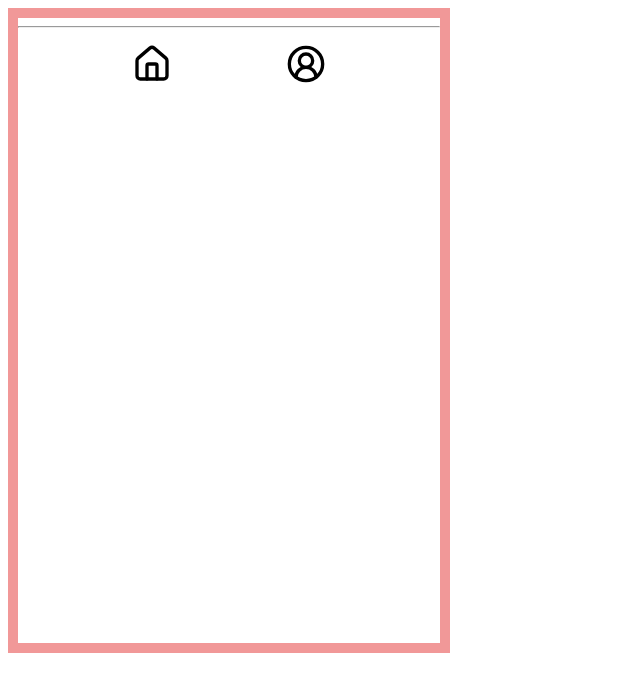
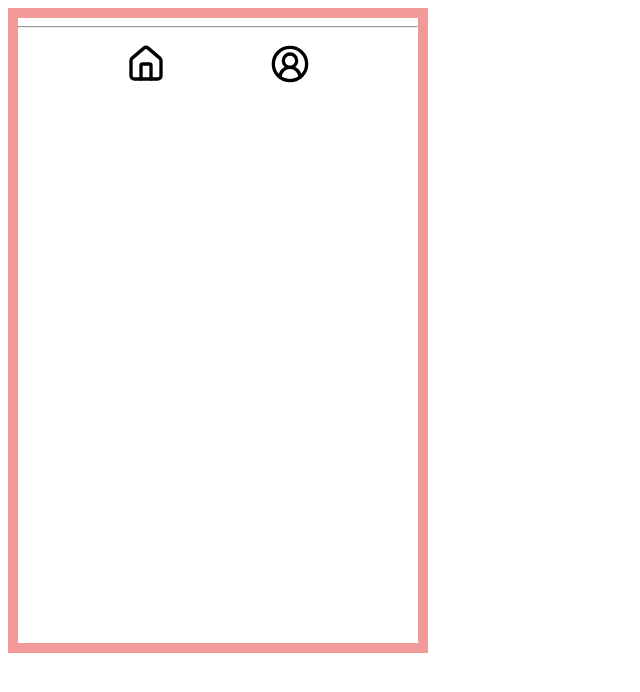
Before and after one commit to Romashka641/Musicore, a React (Vite) app: page / in a window 1280 px wide. Shown: the top 692 px of the page, without its empty margins (0-640 px from the left). Built offline with nearby package versions, Linux system fonts and the light colour scheme.

Commit message:
update index.css

```diff
--- a/src/index.css
+++ b/src/index.css
@@ -1,6 +1,6 @@
 body {
-  max-width: 422px;
-  width: 422px;
+  max-width: 400px;
+  width: 400px;
   height: 625px;
   max-height: 625px;
   border: 10px solid;
```
